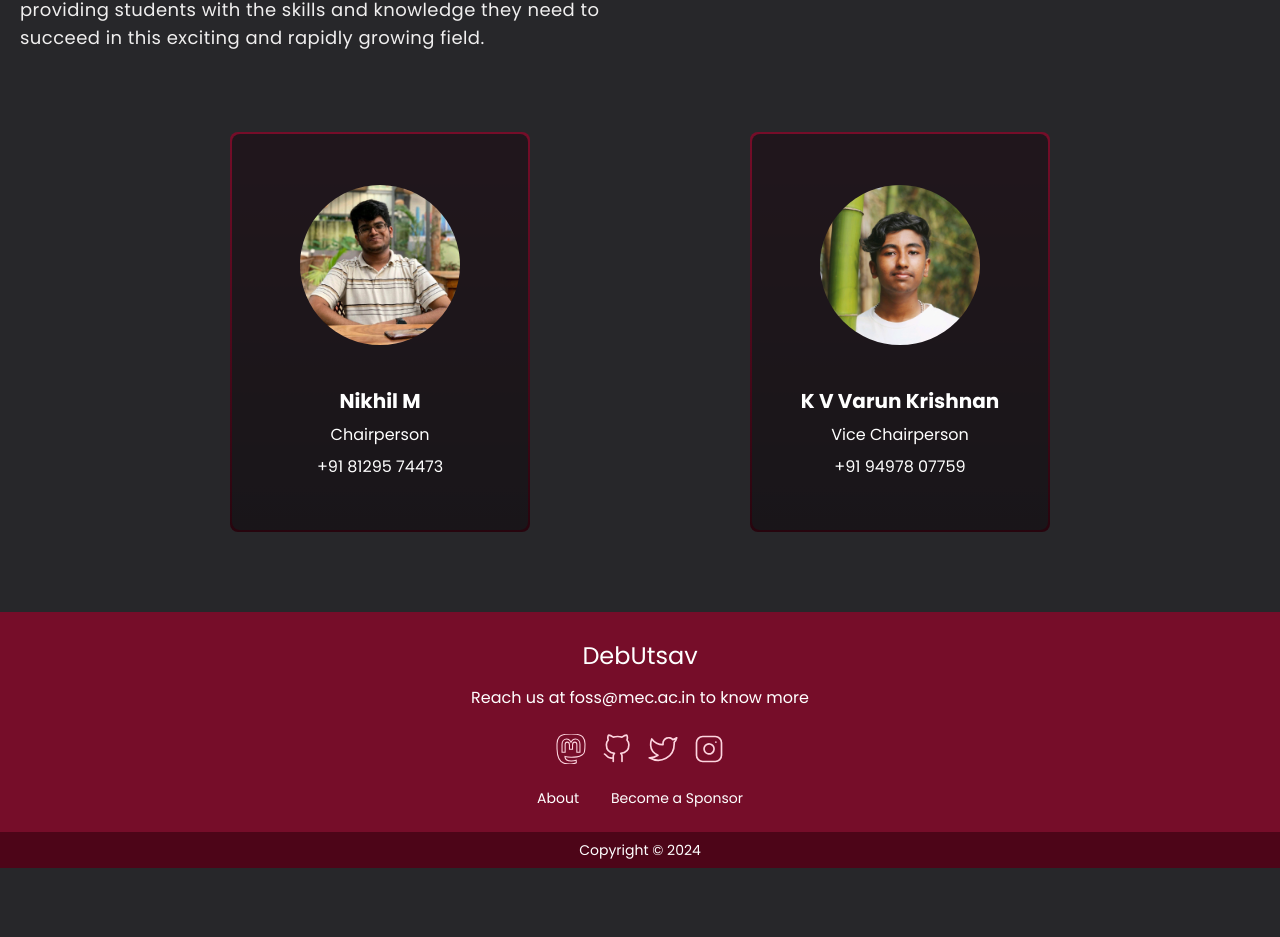
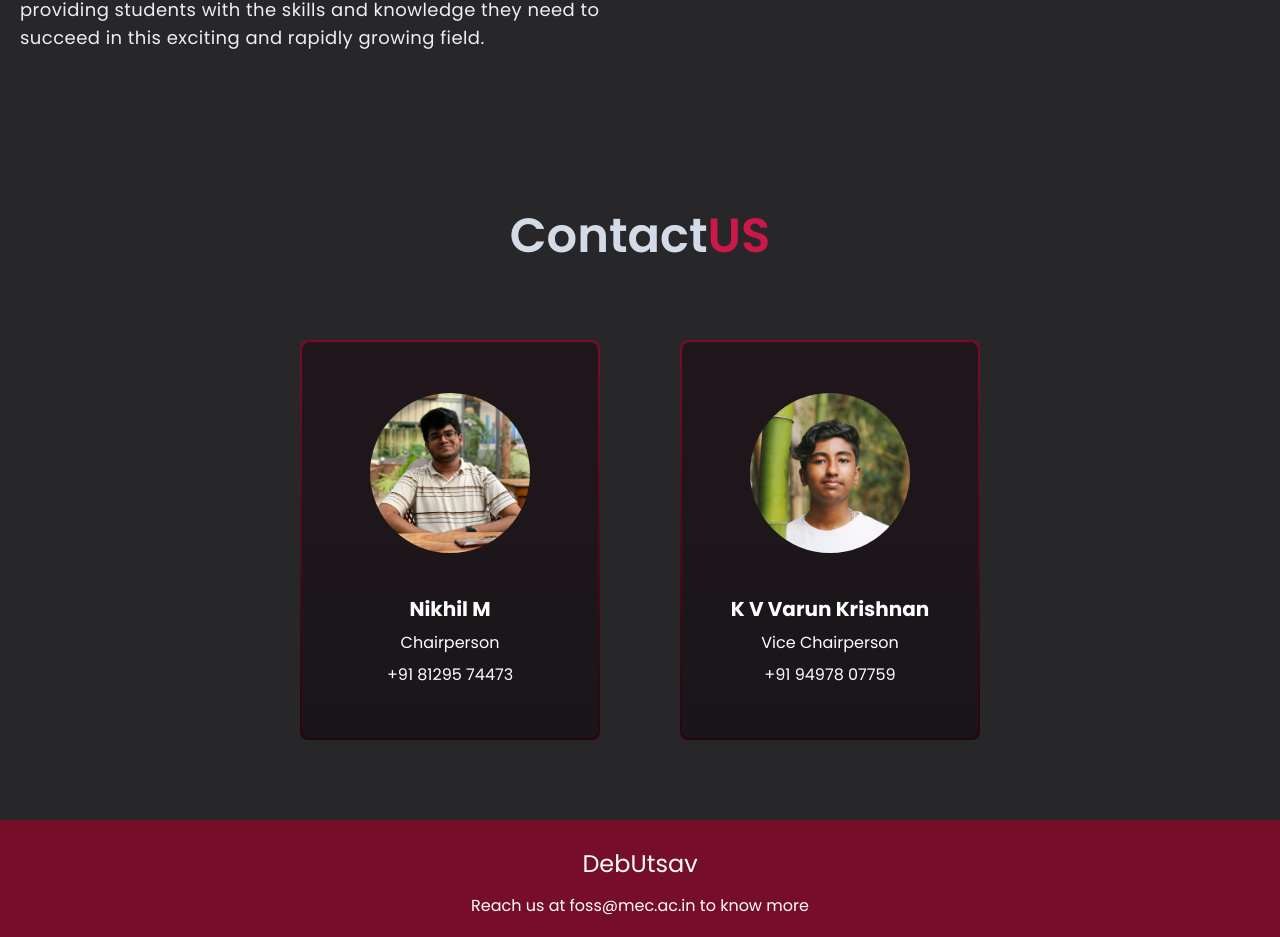
Before and after one commit to aaron-6960/DebUtsav24-Kochi, a Next.js app: page / in a window 1280 px wide. Shown: the part 2032-2969 px from the top of the page. Before the commit the page ends 2900 px from the top, so only its background shows below. Built offline with nearby package versions, Linux system fonts and the light colour scheme.

Commit message:
update contacts

```diff
--- a/components/Contacts/Contacts.jsx
+++ b/components/Contacts/Contacts.jsx
@@ -4,7 +4,9 @@
 
 const Contacts = () => {
   return (
-    <div id="contacts" className='flex justify-around mb-20 flex-wrap gap-20 sm:mx-40'>
+    <div id="contacts" className='flex my-20 flex-wrap gap-20 sm:mx-40 flex-col items-center justify-center'>
+      <h4 className='text-3xl md:text-5xl text-center text-gray-light w-full font-semibold'>Contact<span className='text-red'>US</span></h4>
+      <div className='flex justify-around flex-wrap gap-20'>
         {contactData.map((contact, index) => (
           <ContactCard
             key={index}
@@ -15,6 +17,7 @@
           />
         ))}
       </div>
+    </div>
   );
 };
 
```
Lines whose indentation alone changed are shown as unchanged.
